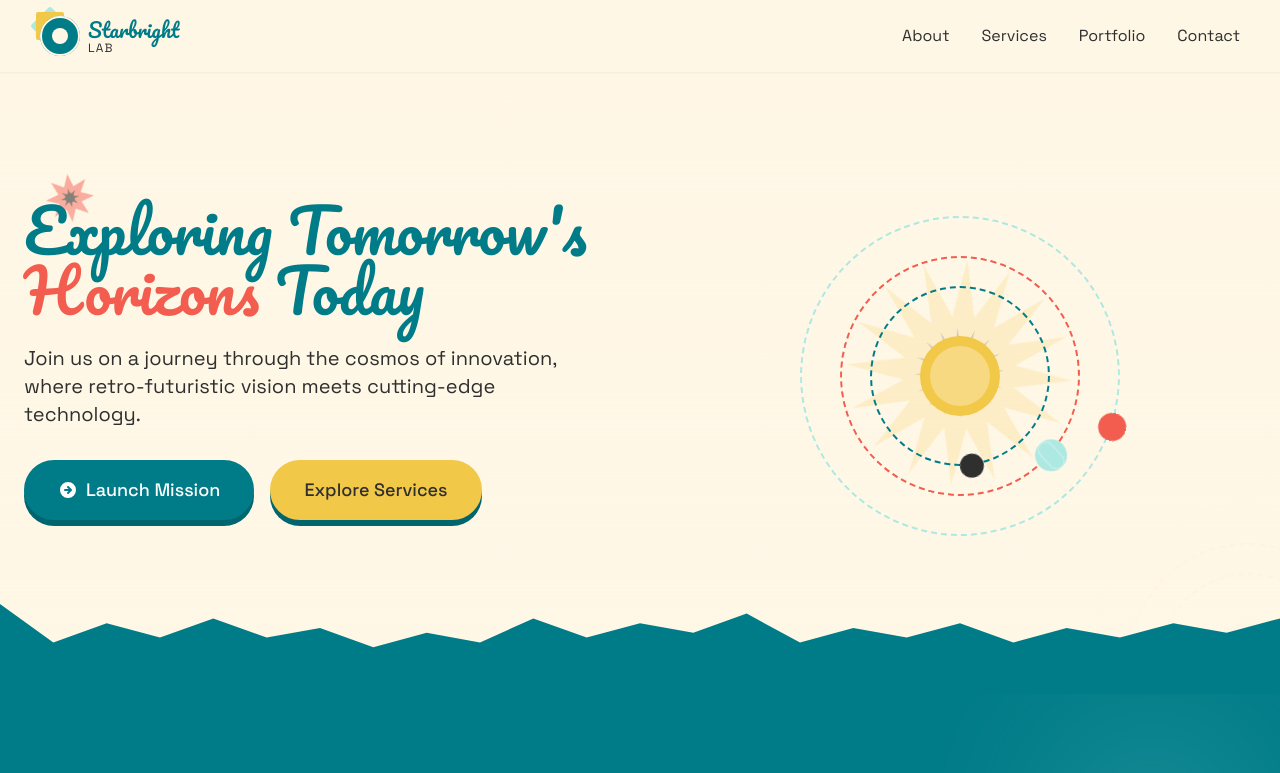
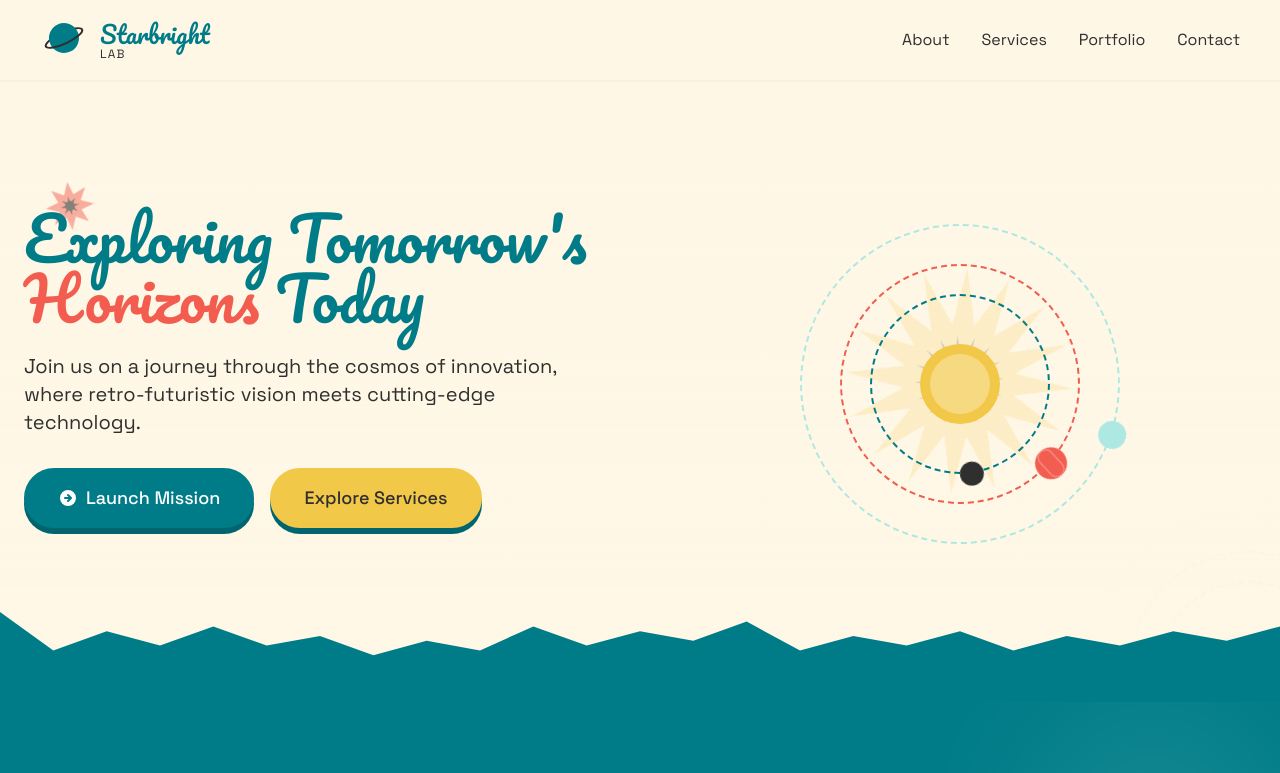
Before and after one commit to starbrightlab/site, a Next.js app: page / in a window 1280 px wide. Shown: the top 773 px of the page. Built offline with nearby package versions, Linux system fonts and the light colour scheme.

Commit message:
fix logo

```diff
--- a/components/animations/OrbitalAnimation.tsx
+++ b/components/animations/OrbitalAnimation.tsx
@@ -24,13 +24,13 @@ const OrbitalAnimation: React.FC<OrbitalAnimationProps> = ({
       center: 'w-10 h-10',
       planets: ['w-3 h-3', 'w-4 h-4', 'w-3 h-3'],
       // Define orbit radii in pixels to match the dashed circles
-      orbitRadii: [20, 32, 48],
+      orbitRadii: [30, 48, 66],
     },
     md: {
       wrapper: 'w-48 h-48',
       center: 'w-16 h-16',
       planets: ['w-4 h-4', 'w-6 h-6', 'w-5 h-5'],
-      orbitRadii: [30, 48, 72],
+      orbitRadii: [60, 88, 112],
     },
     lg: {
       wrapper: 'w-64 h-64',
--- a/components/atoms/Logo.tsx
+++ b/components/atoms/Logo.tsx
@@ -1,30 +1,20 @@
+// components/Logo.tsx
 import React from 'react';
+import PlanetMotif from './PlanetMotif';
 
-const Logo: React.FC = () => {
-  return (
-    <div className="flex items-center">
-      <div className="mr-2 relative">
-        {/* Decorative starburst */}
-        <div className="absolute -top-1 -left-1 w-7 h-7 transform rotate-45">
-          <div className="w-full h-full bg-aqua rounded-sm"></div>
-          <div className="absolute top-0 left-0 w-full h-full bg-mustard rounded-sm transform rotate-45"></div>
-        </div>
+const Logo: React.FC = () => (
+  <div className="flex items-center">
+    {/* Reuse the standalone planet motif */}
+    <PlanetMotif size={48} className="mr-3" planetColor='#007C88'/>
 
-        {/* Main logo shape */}
-        <div className="relative w-10 h-10 bg-teal rounded-full flex items-center justify-center z-10">
-          <div className="w-4 h-4 bg-cream rounded-full"></div>
-
-          {/* Orbit ring */}
-          <div className="absolute inset-0 border-2 border-cream rounded-full transform rotate-45"></div>
-        </div>
-      </div>
-
-      <div>
-        <div className="font-retroScript text-xl text-teal">Starbright</div>
-        <div className="text-xs tracking-widest uppercase -mt-1 text-charcoal">Lab</div>
+    {/* Wordmark */}
+    <div>
+      <div className="font-retroScript text-2xl text-teal">Starbright</div>
+      <div className="text-xs tracking-widest uppercase -mt-1 text-charcoal">
+        Lab
       </div>
     </div>
-  );
-};
+  </div>
+);
 
 export default Logo;
--- /dev/null
+++ b/components/atoms/PlanetMotif.tsx
@@ -0,0 +1,54 @@
+// components/PlanetMotif.tsx
+import React from 'react';
+
+interface PlanetMotifProps {
+  /** Size in pixels (both width and height) */
+  size?: number;
+  /** Additional wrapper classes */
+  className?: string;
+  /** Fill color for the planet core (any valid CSS color) */
+  planetColor?: string;
+}
+
+const PlanetMotif: React.FC<PlanetMotifProps> = ({
+  size = 48,
+  className,
+  planetColor = 'teal'
+}) => (
+  <svg
+    width={size}
+    height={size}
+    viewBox="0 0 48 48"
+    fill="none"
+    className={className}
+    xmlns="http://www.w3.org/2000/svg"
+  >
+    <g transform="rotate(-25 24 22)">
+      {/* Ring behind */}
+      <path
+        d="M4,22 A18,5 0 0,1 44,22"
+        className="stroke-charcoal stroke-[2]"
+        strokeLinecap="round"
+        fill="none"
+      />
+
+      {/* Planet core with configurable fill */}
+      <circle
+        cx="24"
+        cy="22"
+        r="15"
+        fill={planetColor}
+      />
+
+      {/* Ring front */}
+      <path
+        d="M4,22 A18,5 0 0,0 44,22"
+        className="stroke-charcoal stroke-[2]"
+        strokeLinecap="round"
+        fill="none"
+      />
+    </g>
+  </svg>
+);
+
+export default PlanetMotif;
--- a/components/organisms/Hero.tsx
+++ b/components/organisms/Hero.tsx
@@ -51,7 +51,7 @@ const Hero: React.FC = () => {
                 <OrbitalAnimation
                   size="md"
                   centerColor="bg-mustard"
-                  planetColors={['bg-charcoal', 'bg-aqua', 'bg-coral']}
+                  planetColors={['bg-charcoal', 'bg-coral', 'bg-aqua']}
                   className="z-10"
                   speed='slow'
                 />
@@ -151,7 +151,7 @@ const Hero: React.FC = () => {
               <OrbitalAnimation
                 size="lg"
                 centerColor="bg-mustard"
-                planetColors={['bg-charcoal', 'bg-aqua', 'bg-coral']}
+                planetColors={['bg-charcoal', 'bg-coral', 'bg-aqua']}
                 className="z-10"
                 speed='slow'
               />
```
